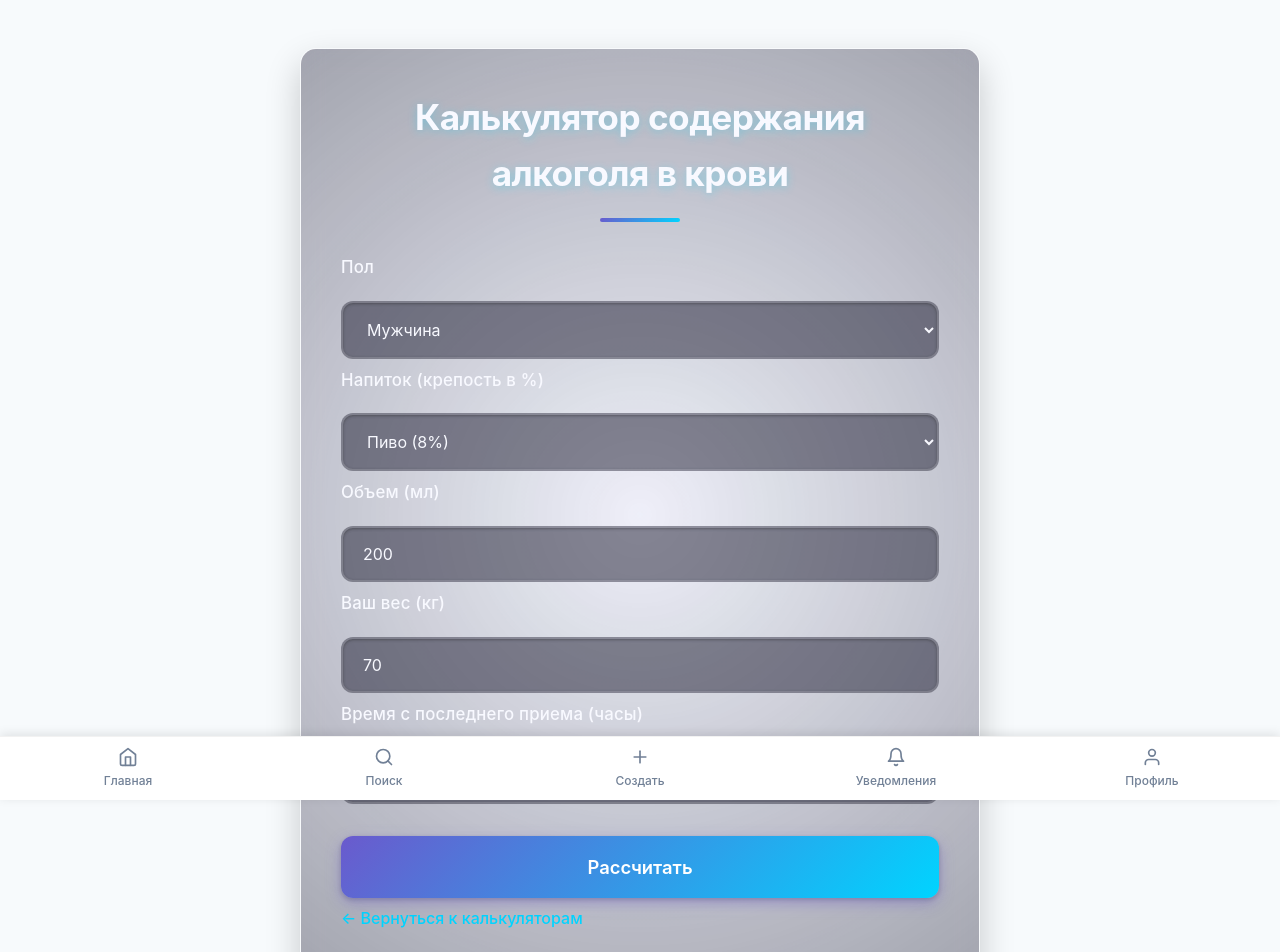
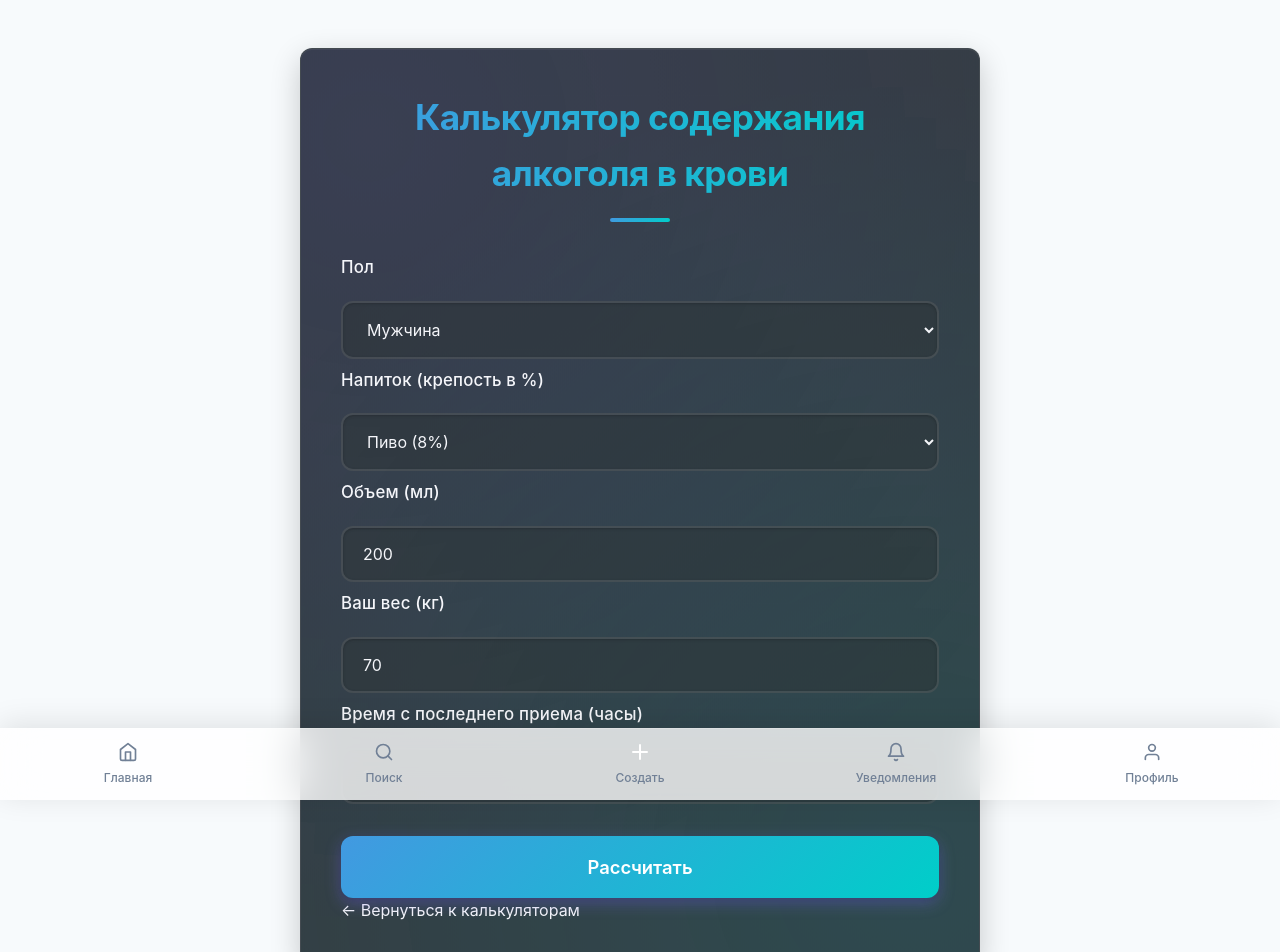
Before and after one commit to emarishkin/VolgaGym, a React (Vite) app: page /calc/bac in a window 1280 px wide. Shown: the top 952 px of the page. Built offline with nearby package versions, Linux system fonts and the light colour scheme.

Commit message:
MainCalc

```diff
--- a/src/styles/BottomNavigation.css
+++ b/src/styles/BottomNavigation.css
@@ -1,4 +1,17 @@
-/* BottomNavigation.css */
+:root {
+  --primary: #6c5ce7;
+  --primary-light: #a29bfe;
+  --secondary: #00cec9;
+  --dark: #2d3436;
+  --light: #f5f6fa;
+  --text: #2d3436;
+  --text-light: #636e72;
+  --card-bg: rgba(255, 255, 255, 0.96);
+  --glass-effect: rgba(255, 255, 255, 0.8);
+  --transition: all 0.3s cubic-bezier(0.25, 0.8, 0.25, 1);
+}
+
+/* Modern Bottom Navigation */
 .bottom-navigation {
   position: fixed;
   bottom: 0;
@@ -7,13 +20,15 @@
   display: flex;
   justify-content: space-around;
   align-items: center;
-  background: var(--card-bg);
-  box-shadow: 0 -2px 10px rgba(0, 0, 0, 0.1);
+  background: var(--glass-effect);
+  backdrop-filter: blur(20px);
+  -webkit-backdrop-filter: blur(20px);
+  box-shadow: 0 -4px 30px rgba(0, 0, 0, 0.1);
   padding: 12px 0;
   z-index: 100;
-  height: 64px;
+  height: 72px;
   box-sizing: border-box;
-  border-top: 1px solid rgba(0, 0, 0, 0.05);
+  border-top: 1px solid rgba(255, 255, 255, 0.2);
   transform: translateZ(0);
 }
 
@@ -26,83 +41,95 @@
   color: var(--text-light);
   font-size: 0.75rem;
   font-weight: 500;
-  padding: 8px 12px;
-  border-radius: 8px;
-  transition: all 0.25s cubic-bezier(0.4, 0, 0.2, 1);
+  padding: 8px 16px;
+  border-radius: 16px;
+  transition: var(--transition);
   flex: 1;
   max-width: 96px;
   text-align: center;
-  min-height: 48px;
+  min-height: 56px;
+  position: relative;
+  overflow: hidden;
+}
+
+.nav-item::before {
+  content: '';
+  position: absolute;
+  top: 0;
+  left: 0;
+  width: 100%;
+  height: 100%;
+  background: linear-gradient(135deg, rgba(108, 92, 231, 0.1), rgba(0, 206, 201, 0.05));
+  opacity: 0;
+  transition: var(--transition);
+  z-index: -1;
 }
 
 .nav-item:hover {
-  background: rgba(66, 153, 225, 0.08);
   color: var(--text);
+  transform: translateY(-2px);
+}
+
+.nav-item:hover::before {
+  opacity: 1;
 }
 
 .nav-item.active {
   color: var(--primary);
   font-weight: 600;
+  background: rgba(108, 92, 231, 0.1);
+}
+
+.nav-item.active::after {
+  content: '';
+  position: absolute;
+  bottom: 8px;
+  left: 50%;
+  transform: translateX(-50%);
+  width: 24px;
+  height: 3px;
+  background: var(--primary);
+  border-radius: 3px;
 }
 
 .nav-item.active svg {
   color: var(--primary);
+  transform: scale(1.1);
 }
 
 .nav-item svg {
-  margin-bottom: 4px;
-  font-size: 1.4rem;
+  margin-bottom: 6px;
+  font-size: 1.5rem;
   color: var(--text-light);
-  transition: inherit;
+  transition: var(--transition);
 }
 
 .nav-item:active {
   transform: scale(0.96);
 }
 
-a{
-  margin: 0;
+/* Floating center button */
+
+
+.nav-item:nth-child(3):hover::before {
+  opacity: 1;
 }
 
-/* Адаптивность */
-@media (max-width: 768px) {
-  .bottom-navigation {
-    height: 60px;
-  }
-
-  .nav-item {
-    padding: 6px 8px;
-    font-size: 0.7rem;
-    max-width: 84px;
-  }
-
-  .nav-item svg {
-    font-size: 1.3rem;
-  }
+.nav-item:nth-child(3) svg {
+  color: white;
+  transform: scale(1.2);
 }
 
-@media (max-width: 480px) {
-  .bottom-navigation {
-    height: 56px;
-  }
-
-  .nav-item {
-    min-width: auto;
-    padding: 4px 6px;
-  }
-
-  .nav-item svg {
-    font-size: 1.25rem;
-    margin-bottom: 2px;
-  }
+.nav-item:nth-child(3).active svg {
+  transform: scale(1.3);
 }
 
-/* Темная тема */
+/* Dark mode */
 @media (prefers-color-scheme: dark) {
   .bottom-navigation {
-    background: #1a202c;
-    box-shadow: 0 -2px 10px rgba(0, 0, 0, 0.3);
-    border-top-color: rgba(255, 255, 255, 0.05);
+    background: rgba(30, 39, 46, 0.9);
+    box-shadow: 0 -4px 30px rgba(0, 0, 0, 0.3);
+    border-top: 1px solid rgba(255, 255, 255, 0.05);
   }
 
   .nav-item {
@@ -110,15 +137,83 @@ a{
   }
 
   .nav-item:hover {
-    background: rgba(66, 153, 225, 0.12);
-    color: #e2e8f0;
+    color: #f5f6fa;
   }
 
   .nav-item.active {
-    color: var(--primary);
+    color: var(--primary-light);
+    background: rgba(108, 92, 231, 0.2);
   }
 
   .nav-item.active svg {
-    color: var(--primary);
+    color: var(--primary-light);
+  }
+
+  .nav-item:nth-child(3)::before {
+    background: linear-gradient(135deg, var(--primary), var(--secondary));
   }
 }
+
+/* Responsive adjustments */
+@media (max-width: 768px) {
+  .bottom-navigation {
+    height: 68px;
+  }
+
+  .nav-item {
+    padding: 6px 12px;
+    font-size: 0.7rem;
+    max-width: 84px;
+    min-height: 52px;
+  }
+
+  .nav-item svg {
+    font-size: 1.4rem;
+  }
+
+  .nav-item:nth-child(3) {
+    margin-top: -20px;
+  }
+
+  .nav-item:nth-child(3)::before {
+    width: 52px;
+    height: 52px;
+  }
+}
+
+@media (max-width: 480px) {
+  .bottom-navigation {
+    height: 64px;
+  }
+
+  .nav-item {
+    min-width: auto;
+    padding: 4px 8px;
+    min-height: 48px;
+  }
+
+  .nav-item svg {
+    font-size: 1.3rem;
+    margin-bottom: 4px;
+  }
+
+  .nav-item:nth-child(3) {
+    margin-top: -16px;
+  }
+
+  .nav-item:nth-child(3)::before {
+    width: 48px;
+    height: 48px;
+  }
+}
+
+/* Animation */
+@keyframes float {
+  0% { transform: translateY(0); }
+  50% { transform: translateY(-5px); }
+  100% { transform: translateY(0); }
+}
+
+.nav-item:nth-child(3):hover {
+  animation: float 2s ease-in-out infinite;
+}
--- a/src/styles/FormStyles.css
+++ b/src/styles/FormStyles.css
@@ -1,38 +1,37 @@
-/* Cosmic Form Styles - Interstellar Design System */
 :root {
-  --cosmic-primary: #6a5acd; /* Slate blue - primary cosmic color */
-  --cosmic-secondary: #9370db; /* Medium purple */
-  --cosmic-dark: #1a1a2e; /* Deep space */
-  --cosmic-darker: #0f0f1a; /* Void */
-  --cosmic-light: #f8f9ff; /* Starlight */
-  --cosmic-accent: #00d4ff; /* Nebula teal */
-  --cosmic-success: #4caf50; /* Green planet */
-  --cosmic-warning: #ff9800; /* Orange sun */
-  --cosmic-danger: #f44336; /* Red giant */
-  --cosmic-info: #2196f3; /* Blue comet */
-  --cosmic-gradient: linear-gradient(135deg, var(--cosmic-primary), var(--cosmic-accent));
-  --cosmic-glow: 0 0 15px rgba(106, 90, 205, 0.5);
-  --cosmic-border-radius: 16px;
-  --cosmic-transition: all 0.4s cubic-bezier(0.25, 0.8, 0.25, 1);
+  --primary: #6c5ce7;
+  --primary-dark: #5649c0;
+  --secondary: #00cec9;
+  --dark: #2d3436;
+  --darker: #1e272e;
+  --light: #f5f6fa;
+  --accent: #fd79a8;
+  --success: #00b894;
+  --warning: #fdcb6e;
+  --danger: #d63031;
+  --info: #0984e3;
+  --gradient: linear-gradient(135deg, var(--primary), var(--secondary));
+  --glow: 0 0 20px rgba(108, 92, 231, 0.3);
+  --border-radius: 12px;
+  --transition: all 0.3s cubic-bezier(0.25, 0.8, 0.25, 1);
 }
 
-/* Cosmic Base Styles */
+/* Modern Base Styles */
 .form-container {
   max-width: 680px;
   margin: 3rem auto;
   padding: 2.5rem;
-  background: rgba(255, 255, 255, 0.05);
-  backdrop-filter: blur(12px);
-  border-radius: var(--cosmic-border-radius);
-  border: 1px solid rgba(255, 255, 255, 0.1);
+  background: rgba(30, 39, 46, 0.9);
+  border-radius: var(--border-radius);
+  border: 1px solid rgba(255, 255, 255, 0.08);
   box-shadow:
-    0 15px 35px rgba(0, 0, 0, 0.2),
-    inset 0 1px 0 rgba(255, 255, 255, 0.1);
+    0 10px 30px rgba(0, 0, 0, 0.2),
+    inset 0 1px 0 rgba(255, 255, 255, 0.05);
   font-family: 'Inter', -apple-system, BlinkMacSystemFont, sans-serif;
-  color: var(--cosmic-light);
+  color: var(--light);
   position: relative;
   overflow: hidden;
-  z-index: 1;
+  backdrop-filter: blur(10px);
 }
 
 .form-container::before {
@@ -42,38 +41,40 @@
   left: -50%;
   width: 200%;
   height: 200%;
-  background: radial-gradient(circle at center,
-    rgba(106, 90, 205, 0.1) 0%,
-    rgba(26, 26, 46, 0.8) 70%);
+  background:
+    radial-gradient(circle at 30% 30%, rgba(108, 92, 231, 0.1) 0%, transparent 50%),
+    radial-gradient(circle at 70% 70%, rgba(0, 206, 201, 0.1) 0%, transparent 50%);
   z-index: -1;
-  animation: cosmicPulse 20s infinite alternate;
+  animation: float 15s infinite alternate;
 }
 
-@keyframes cosmicPulse {
-  0% { transform: scale(0.9); opacity: 0.5; }
-  100% { transform: scale(1.1); opacity: 0.8; }
+@keyframes float {
+  0% { transform: translate(0, 0); }
+  50% { transform: translate(-5%, 5%); }
+  100% { transform: translate(5%, -5%); }
 }
 
-/* Cosmic Typography */
+/* Modern Typography */
 .form-title {
-  color: var(--cosmic-light);
+  color: var(--light);
   text-align: center;
   margin-bottom: 2rem;
   font-size: 2.2rem;
   font-weight: 700;
   letter-spacing: -0.5px;
-  text-shadow: 0 2px 10px rgba(0, 212, 255, 0.3);
+  background: linear-gradient(90deg, var(--primary), var(--secondary));
+  -webkit-background-clip: text;
+  background-clip: text;
+  -webkit-text-fill-color: transparent;
   position: relative;
-  display: inline-block;
-  width: 100%;
 }
 
 .form-title::after {
   content: '';
   display: block;
-  width: 80px;
+  width: 60px;
   height: 4px;
-  background: var(--cosmic-gradient);
+  background: var(--gradient);
   margin: 1rem auto 0;
   border-radius: 2px;
 }
@@ -81,23 +82,23 @@
 .form-label {
   display: block;
   margin-bottom: 0.75rem;
-  color: var(--cosmic-light);
+  color: var(--light);
   font-weight: 500;
   font-size: 1.05rem;
   letter-spacing: 0.2px;
 }
 
-/* Cosmic Input Fields */
+/* Modern Input Fields */
 .form-input, .form-select {
   width: 100%;
   padding: 1rem 1.25rem;
-  background: rgba(26, 26, 46, 0.5);
+  background: rgba(45, 52, 54, 0.5);
   border: 2px solid rgba(255, 255, 255, 0.1);
-  border-radius: 12px;
+  border-radius: var(--border-radius);
   font-size: 1rem;
-  transition: var(--cosmic-transition);
-  color: var(--cosmic-light);
-  box-shadow: inset 0 1px 3px rgba(0, 0, 0, 0.3);
+  transition: var(--transition);
+  color: var(--light);
+  box-shadow: inset 0 1px 3px rgba(0, 0, 0, 0.2);
 }
 
 .form-input::placeholder {
@@ -105,78 +106,54 @@
 }
 
 .form-input:focus, .form-select:focus {
-  border-color: var(--cosmic-accent);
+  border-color: var(--secondary);
   outline: none;
   box-shadow:
-    0 0 0 3px rgba(0, 212, 255, 0.2),
-    inset 0 1px 3px rgba(0, 0, 0, 0.3);
-  background: rgba(26, 26, 46, 0.8);
+    0 0 0 3px rgba(0, 206, 201, 0.2),
+    inset 0 1px 3px rgba(0, 0, 0, 0.2);
+  background: rgba(45, 52, 54, 0.8);
   transform: translateY(-2px);
 }
 
-/* Cosmic Button - Stellar CTA */
+/* Modern Button */
 .calculate-btn {
   width: 100%;
   padding: 1.25rem;
-  background: var(--cosmic-gradient);
+  background: var(--gradient);
   color: white;
   border: none;
-  border-radius: 12px;
+  border-radius: var(--border-radius);
   font-size: 1.15rem;
   font-weight: 600;
   cursor: pointer;
-  transition: var(--cosmic-transition);
+  transition: var(--transition);
   margin-top: 1.5rem;
   position: relative;
   overflow: hidden;
   z-index: 1;
   box-shadow:
-    0 5px 15px rgba(106, 90, 205, 0.4),
+    0 5px 15px rgba(108, 92, 231, 0.4),
     0 2px 5px rgba(0, 0, 0, 0.2);
-}
-
-.calculate-btn::before {
-  content: '';
-  position: absolute;
-  top: 0;
-  left: 0;
-  width: 100%;
-  height: 100%;
-  background: linear-gradient(135deg, var(--cosmic-accent), var(--cosmic-primary));
-  opacity: 0;
-  transition: var(--cosmic-transition);
-  z-index: -1;
 }
 
 .calculate-btn:hover {
   transform: translateY(-3px);
   box-shadow:
-    0 8px 25px rgba(106, 90, 205, 0.6),
+    0 8px 25px rgba(108, 92, 231, 0.6),
     0 4px 10px rgba(0, 0, 0, 0.2);
-}
-
-.calculate-btn:hover::before {
-  opacity: 1;
 }
 
 .calculate-btn:active {
   transform: translateY(1px);
 }
 
-.calculate-btn:disabled {
-  background: #3a3a4e;
-  cursor: not-allowed;
-  transform: none;
-  box-shadow: none;
-}
-
-/* Cosmic Results - Nebula Display */
+/* Modern Results */
 .result-form {
   margin-top: 2.5rem;
   padding: 2rem;
-  background: rgba(26, 26, 46, 0.6);
-  border-radius: 12px;
-  border-left: 4px solid var(--cosmic-accent);
+  background: rgba(45, 52, 54, 0.6);
+  border-radius: var(--border-radius);
+  border-left: 4px solid var(--secondary);
   position: relative;
   overflow: hidden;
   animation: fadeIn 0.6s cubic-bezier(0.22, 1, 0.36, 1);
@@ -190,33 +167,26 @@
   width: 100%;
   height: 100%;
   background: linear-gradient(135deg,
-    rgba(106, 90, 205, 0.1) 0%,
-    rgba(0, 212, 255, 0.05) 100%);
+    rgba(108, 92, 231, 0.1) 0%,
+    rgba(0, 206, 201, 0.05) 100%);
   z-index: -1;
 }
 
 .result-form h2 {
-  color: var(--cosmic-light);
+  color: var(--light);
   margin-bottom: 1.25rem;
   font-size: 1.7rem;
   font-weight: 600;
 }
 
 .result-form h3 {
-  color: var(--cosmic-secondary);
+  color: var(--secondary);
   margin: 1.25rem 0 0.75rem;
   font-size: 1.3rem;
   font-weight: 500;
 }
 
-.result-form p {
-  color: rgba(255, 255, 255, 0.7);
-  margin: 0.75rem 0;
-  font-size: 1.05rem;
-  line-height: 1.6;
-}
-
-/* Cosmic Macros Grid - Constellation Layout */
+/* Modern Macros Grid */
 .macros-grid {
   display: grid;
   grid-template-columns: repeat(auto-fit, minmax(150px, 1fr));
@@ -225,45 +195,33 @@
 }
 
 .macro-item {
-  background: rgba(41, 41, 71, 0.6);
+  background: rgba(64, 64, 122, 0.3);
   padding: 1.5rem 1rem;
-  border-radius: 12px;
+  border-radius: var(--border-radius);
   box-shadow: 0 4px 15px rgba(0, 0, 0, 0.1);
   text-align: center;
-  transition: var(--cosmic-transition);
+  transition: var(--transition);
   border: 1px solid rgba(255, 255, 255, 0.05);
+  backdrop-filter: blur(5px);
 }
 
 .macro-item:hover {
   transform: translateY(-5px);
-  box-shadow: 0 8px 25px rgba(106, 90, 205, 0.3);
-  border-color: rgba(106, 90, 205, 0.3);
+  box-shadow: 0 8px 25px rgba(108, 92, 231, 0.3);
+  border-color: rgba(108, 92, 231, 0.3);
 }
 
 .macro-item h4 {
-  color: var(--cosmic-accent);
+  color: var(--secondary);
   margin-bottom: 0.75rem;
   font-size: 1.2rem;
-}
-
-.macro-item p {
-  color: rgba(255, 255, 255, 0.7);
-  font-size: 1rem;
-}
-
-/* Cosmic Special Elements */
-.average {
-  grid-column: 1 / -1;
-  background: rgba(0, 212, 255, 0.1);
-  border-left: 4px solid var(--cosmic-accent);
-  padding: 1.5rem;
 }
 
 .result-value {
   font-size: 1.8rem;
   font-weight: 700;
-  color: var(--cosmic-light);
-  background: var(--cosmic-gradient);
+  color: var(--light);
+  background: var(--gradient);
   -webkit-background-clip: text;
   background-clip: text;
   -webkit-text-fill-color: transparent;
@@ -271,142 +229,18 @@
 }
 
 .result-text {
-  font-size: 1.3rem;
-  color: var(--cosmic-light);
+  font-size: 1.1rem;
+  color: rgba(255, 255, 255, 0.8);
   font-weight: 500;
 }
 
-.result-verdict {
-  font-weight: 600;
-  font-size: 1.3rem;
-  padding: 0.75rem 1rem;
-  border-radius: 8px;
-  display: inline-block;
-  margin-top: 0.5rem;
-}
-
-.result-verdict.allowed {
-  background-color: rgba(76, 175, 80, 0.2);
-  color: #a5d6a7;
-  border: 1px solid rgba(76, 175, 80, 0.3);
-}
-
-.result-verdict.not-allowed {
-  background-color: rgba(244, 67, 54, 0.2);
-  color: #ff8a80;
-  border: 1px solid rgba(244, 67, 54, 0.3);
-}
-
-/* Cosmic Checkboxes - Radio Stars */
-.checkbox-group {
-  display: flex;
-  gap: 1.5rem;
-  margin-bottom: 1.75rem;
-  flex-wrap: wrap;
-}
-
-.checkbox-label {
-  display: flex;
-  align-items: center;
-  gap: 0.75rem;
-  cursor: pointer;
-  position: relative;
-  padding-left: 2rem;
-}
-
-.checkbox-input[type="radio"] {
-  position: absolute;
-  opacity: 0;
-  width: 0;
-  height: 0;
-}
-
-.checkbox-custom {
-  position: absolute;
-  left: 0;
-  width: 22px;
-  height: 22px;
-  background: rgba(26, 26, 46, 0.7);
-  border: 2px solid var(--cosmic-secondary);
-  border-radius: 50%;
-  transition: var(--cosmic-transition);
-}
-
-.checkbox-input[type="radio"]:checked ~ .checkbox-custom {
-  background: var(--cosmic-gradient);
-  border-color: var(--cosmic-primary);
-  box-shadow: var(--cosmic-glow);
-}
-
-.checkbox-input[type="radio"]:checked ~ .checkbox-custom::after {
-  content: '';
-  position: absolute;
-  top: 50%;
-  left: 50%;
-  transform: translate(-50%, -50%);
-  width: 10px;
-  height: 10px;
-  background: white;
-  border-radius: 50%;
-}
-
-.checkbox-text {
-  color: var(--cosmic-light);
-  font-size: 1.05rem;
-  transition: var(--cosmic-transition);
-}
-
-.checkbox-input[type="radio"]:checked ~ .checkbox-text {
-  color: var(--cosmic-accent);
-  font-weight: 500;
-}
-
-/* Cosmic Link - Wormhole Navigation */
-.back-link {
-  display: inline-flex;
-  align-items: center;
-  gap: 0.5rem;
-  margin-top: 2rem;
-  color: var(--cosmic-accent);
-  text-decoration: none;
-  font-weight: 500;
-  transition: var(--cosmic-transition);
-  padding: 0.5rem 0;
-  position: relative;
-}
-
-.back-link::before {
-  content: '';
-  position: absolute;
-  bottom: 0;
-  left: 0;
-  width: 0;
-  height: 2px;
-  background: var(--cosmic-accent);
-  transition: var(--cosmic-transition);
-}
-
-.back-link:hover {
-  color: white;
-}
-
-.back-link:hover::before {
-  width: 100%;
-}
-
-/* Cosmic Animations */
+/* Animations */
 @keyframes fadeIn {
   from { opacity: 0; transform: translateY(20px); }
   to { opacity: 1; transform: translateY(0); }
 }
 
-@keyframes float {
-  0% { transform: translateY(0); }
-  50% { transform: translateY(-10px); }
-  100% { transform: translateY(0); }
-}
-
-/* Responsive Cosmic Adjustments */
+/* Responsive Adjustments */
 @media (max-width: 768px) {
   .form-container {
     padding: 1.5rem;
@@ -417,27 +251,22 @@
   .macros-grid {
     grid-template-columns: 1fr;
   }
-
-  .checkbox-group {
-    flex-direction: column;
-    gap: 1rem;
-  }
 }
 
-/* Cosmic Scrollbar (for browsers that support it) */
+/* Modern Scrollbar */
 ::-webkit-scrollbar {
-  width: 10px;
+  width: 8px;
 }
 
 ::-webkit-scrollbar-track {
-  background: var(--cosmic-dark);
+  background: var(--darker);
 }
 
 ::-webkit-scrollbar-thumb {
-  background: var(--cosmic-primary);
-  border-radius: 5px;
+  background: var(--primary);
+  border-radius: 4px;
 }
 
 ::-webkit-scrollbar-thumb:hover {
-  background: var(--cosmic-accent);
+  background: var(--secondary);
 }
```
Also changed, not shown: src/components/MainCalculate.tsx (+68 -70 lines).
